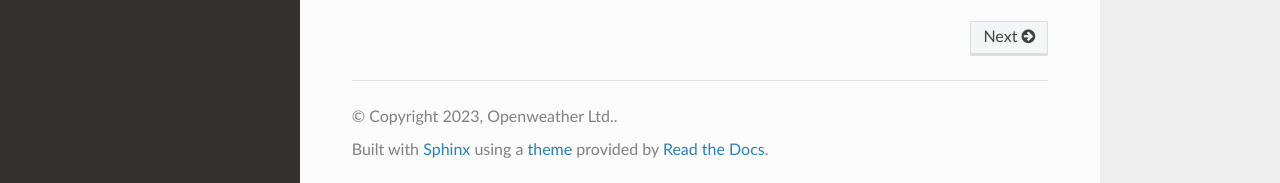
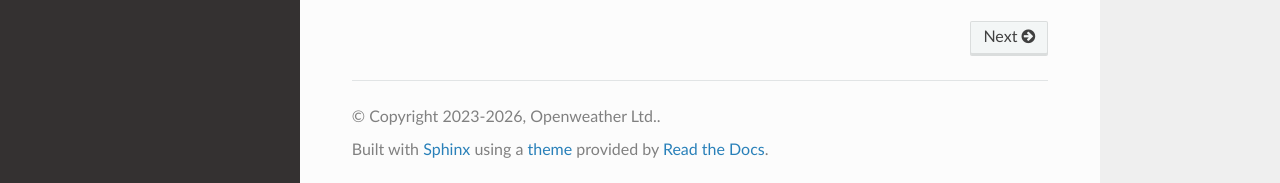
Before and after one commit to openweathermap/deker-tools, a Sphinx documentation site: the page built from docs/index.rst, in a window 1280 px wide and 900 px high, scrolled down 669 px. Shown: the part 714-897 px from the top of the window. Built offline with Sphinx 7.4.7 and the Read the Docs theme 3.1.0, drawn with Linux system fonts in a browser that asks for light colours.

Commit message:
docs: update for newer python's

```diff
--- a/docs/conf.py
+++ b/docs/conf.py
@@ -11,7 +11,7 @@
 
 
 project = "Deker tools"
-copyright = "2023, Openweather Ltd."
+copyright = "2023-2026, Openweather Ltd."
 author = "Openweather Ltd."
 
 # Add support for auto-doc
@@ -46,7 +46,7 @@
 # built documents.
 #
 # The short X.Y version.
-version = "v1.0.0"
+version = os.getenv("GITHUB_REF_NAME") if os.getenv("GITHUB_REF_TYPE", "") == "tag" else "latest"
 # The full version, including alpha/beta/rc tags.
 release = version
 
```
